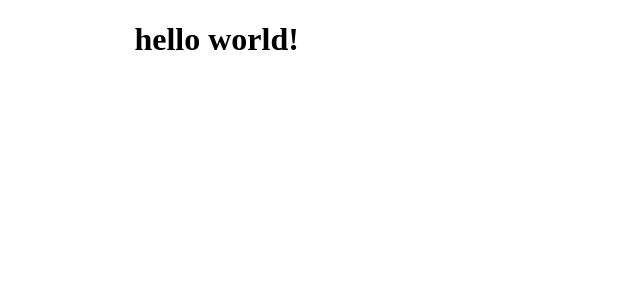
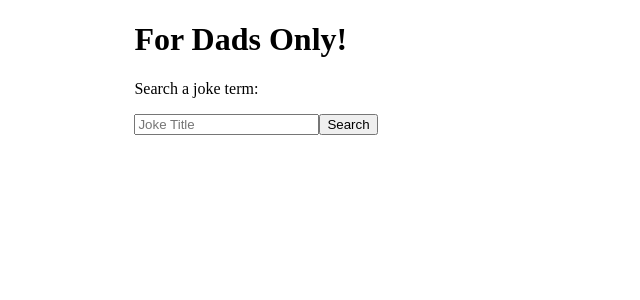
Before and after one commit to CherylFrankenfield/react-dad-jokes, a React app: page / in a window 1280 px wide. Shown: the top 300 px of the page, without its empty margins (0-640 px from the left). Built offline with nearby package versions, Linux system fonts and the light colour scheme.

Commit message:
add joke display and search components

```diff
--- a/src/components/App.jsx
+++ b/src/components/App.jsx
@@ -1,11 +1,16 @@
 import React from 'react';
 import styles from './../styles/App.css';
+import JokeSearch from './JokeSearch';
+import JokeDisplay from './JokeDisplay';
 
 function App(){
     return (
         <div className = {styles.app}>
             <div className = {styles.container}>
-                <h1>hello world!</h1>
+                <h1>For Dads Only!</h1>
+                <p>Search a joke term:</p>
+                <JokeSearch />
+                <JokeDisplay />
             </div>
         </div>
     );
--- /dev/null
+++ b/src/components/JokeDisplay.jsx
@@ -0,0 +1,17 @@
+import React from 'react';
+import PropTypes from 'prop-types';
+import { connect } from 'react-redux';
+
+const JokeDisplay = ({ joke }) => {
+    return (
+        <div>
+            <h4>{joke}</h4>
+        </div>
+    );
+};
+
+JokeDisplay.propTypes = {
+    joke: PropTypes.string
+};
+
+export default connect()(JokeDisplay);
--- /dev/null
+++ b/src/components/JokeSearch.jsx
@@ -0,0 +1,30 @@
+import React from 'react';
+import { connect } from 'react-redux';
+import PropTypes from 'prop-types';
+
+function JokeSearch( { dispatch }){
+  let input;
+  return (
+    <div>
+      <form onSubmit={e => {
+        e.preventDefault();
+        if (!input.value.trim()) {
+          return;
+        }
+        dispatch();
+        input.value = '';
+      }}>
+        <input placeholder="Joke Title" ref={node => {
+          input = node;
+        }}></input>
+        <button>Search</button>
+      </form>
+    </div>
+  );
+}
+
+JokeSearch.propTypes = {
+  dispatch: PropTypes.func
+};
+
+export default connect()(JokeSearch);
```
Also changed, not shown: .eslintrc.json, 1 other file (tests, documents, lock files or other folders).
